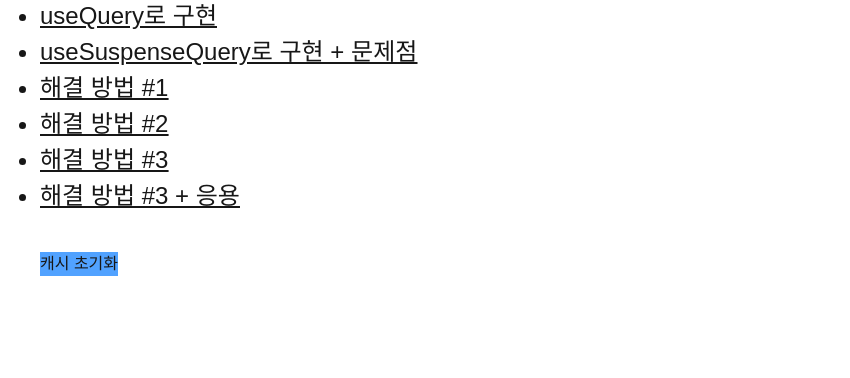
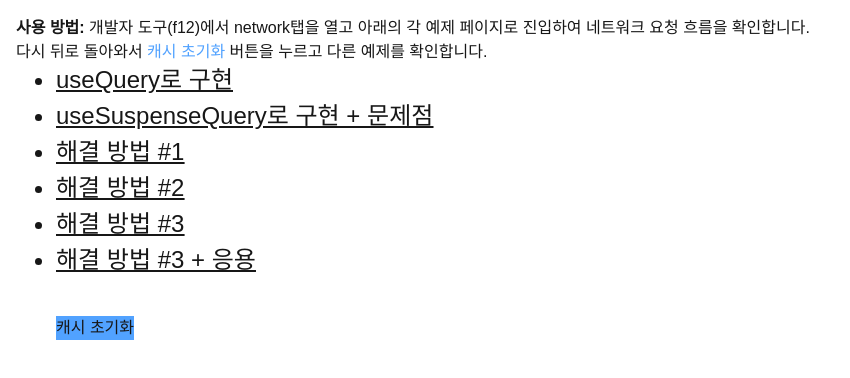
Before and after one commit to entrolEC/use-suspense-query, a Next.js app: page / in a window 1280 px wide. Shown: the top 378 px of the page, without its empty margins (0-850 px from the left). Built offline with nearby package versions, Linux system fonts and the light colour scheme.

Commit message:
feat: 사용 설명 추가

```diff
--- a/src/app/page.tsx
+++ b/src/app/page.tsx
@@ -10,7 +10,11 @@ export default function Home() {
   };
 
   return (
-    <div className="w-full">
+    <div className="w-full p-4">
+      <div><span className="font-bold">사용 방법:</span> 개발자 도구(f12)에서 network탭을 열고 아래의 각 예제 페이지로 진입하여
+        네트워크 요청 흐름을 확인합니다.
+        <br />다시 뒤로 돌아와서 <span className="text-blue-400">캐시 초기화</span> 버튼을 누르고 다른 예제를 확인합니다.
+      </div>
       <ol className="list-disc ml-10 space-y-1 text-2xl">
         <li className="underline"><Link href="/use-query">useQuery로 구현 </Link></li>
         <li className="underline"><Link href="/use-suspense-query">useSuspenseQuery로 구현 + 문제점 </Link></li>
```
